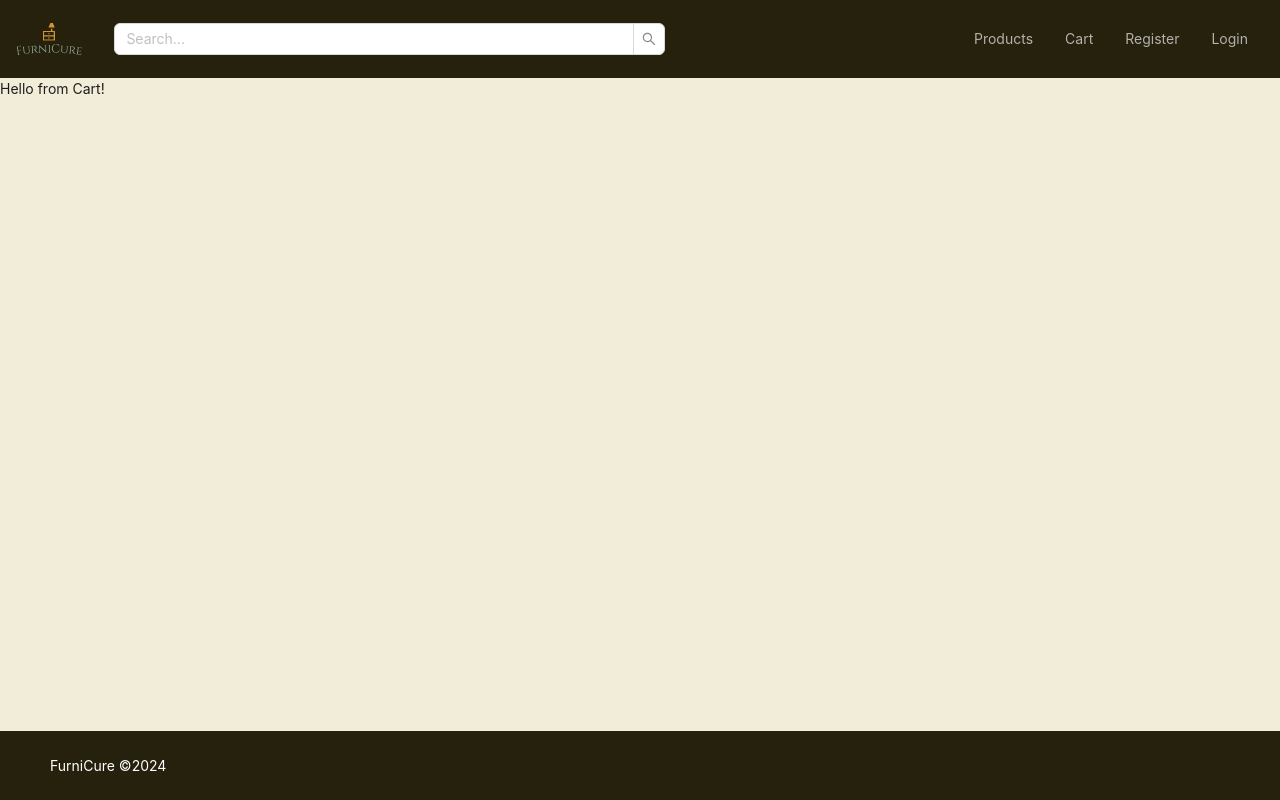
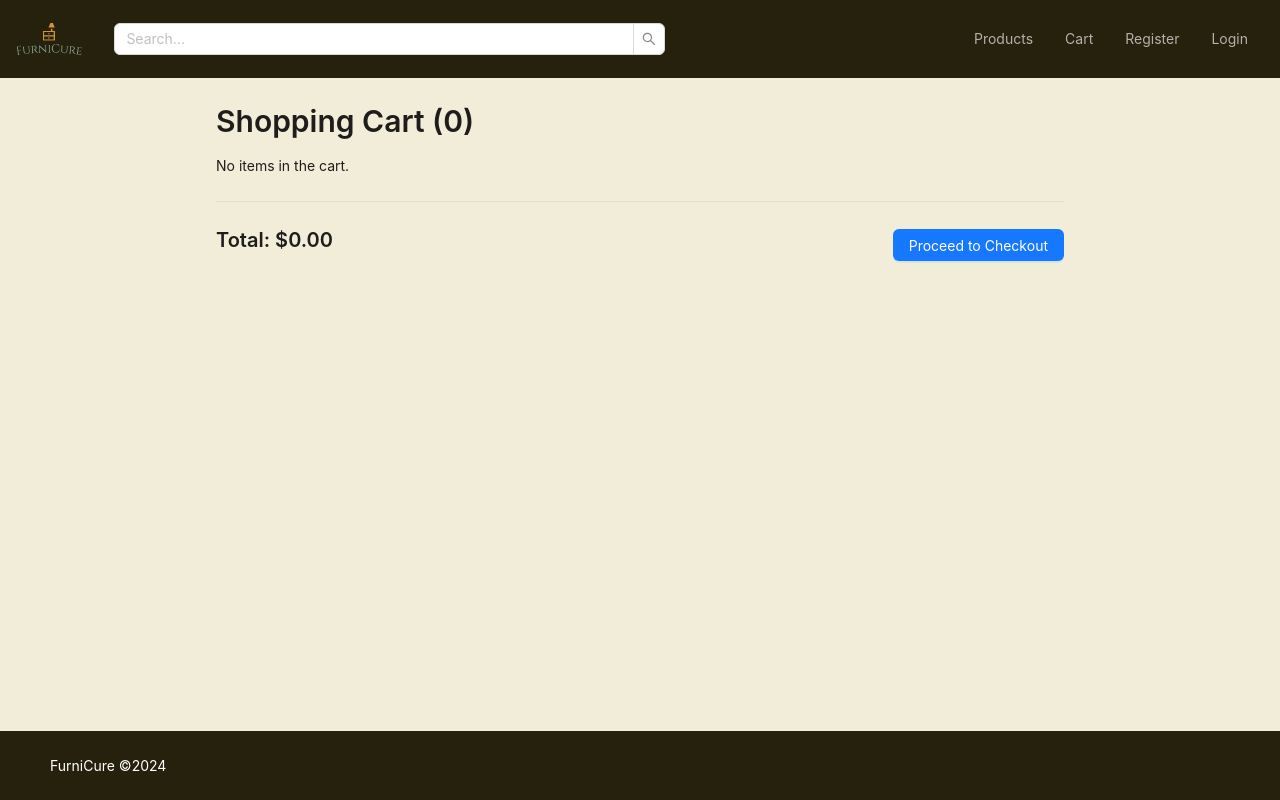
Before and after one commit to Velin-Apostolov/furnicure, a React (Vite) app in the folder client/: page /cart in a window 1280 px wide. Built offline with nearby package versions, Linux system fonts and the light colour scheme.

Commit message:
added cartContext and cart UI

```diff
--- a/client/src/App.jsx
+++ b/client/src/App.jsx
@@ -3,7 +3,7 @@ import AuthLayout from "./layouts/AuthLayout";
 import Home from "./components/User/Home/Home";
 import { Route, Routes } from 'react-router-dom';
 import ProductsPage from "./components/User/Products/ProductsPage";
-import Cart from "./components/User/Cart/Cart";
+import CartPage from "./components/User/Cart/CartPage";
 import Register from "./components/User/auth/Register/Register";
 import Login from "./components/User/auth/Login/Login";
 import Profile from "./components/User/Profile/Profile";
@@ -12,6 +12,7 @@ import AdminDashboard from "./components/Admin/AdminDashboard/AdminDashboard";
 import AdminProductForm from "./components/Admin/AdminProductForm/AdminProductForm";
 import { useLocation } from "react-router-dom";
 import { AuthProvider } from "./contexts/AuthContext";
+import CartProvider from "./contexts/CartContext";
 import Product from "./components/User/Products/Product/Product";
 
 function App() {
@@ -22,6 +23,7 @@ function App() {
   return (
     <>
       <AuthProvider>
+        <CartProvider>
           {isAuthRoute ? (
             <AuthLayout>
               <Routes>
@@ -35,7 +37,7 @@ function App() {
               <Routes>
                 <Route path="/" element={<Home />} />
                 <Route path="/products" element={<ProductsPage />} />
-              <Route path="/cart" element={<Cart />} />
+                <Route path="/cart" element={<CartPage />} />
                 <Route path="/register" element={<Register />} />
                 <Route path="/login" element={<Login />} />
                 <Route path="/profile" element={<Profile />} />
@@ -43,6 +45,7 @@ function App() {
               </Routes>
             </MainLayout>
           )}
+        </CartProvider>
       </AuthProvider>
     </>
   )
--- a/client/src/components/User/Cart/Cart.jsx
+++ /dev/null
@@ -1,7 +0,0 @@
-const Cart = () => {
-    return (
-        <h1>Hello from Cart!</h1>
-    )
-}
-
-export default Cart;
--- /dev/null
+++ b/client/src/components/User/Cart/CartItem.jsx
@@ -0,0 +1,33 @@
+import React from 'react';
+import { Card, Button, InputNumber } from 'antd';
+
+const CartItem = ({ item, onRemove, onQuantityChange }) => {
+  return (
+    <Card className="flex items-center mb-4 p-4 shadow-md rounded-md">
+      <img
+        src={item.image}
+        alt={item.name}
+        className="w-24 h-24 object-cover mr-4"
+      />
+      <div className="flex-1">
+        <h4 className="text-lg font-semibold">{item.name}</h4>
+        <p className="text-sm text-gray-600">{item.description}</p>
+        <p className="text-lg font-medium">Price: ${item.price.toFixed(2)}</p>
+        <div className="flex items-center mt-2">
+          <InputNumber
+            min={1}
+            value={item.quantity}
+            onChange={(value) => onQuantityChange(item.id, value)}
+            className="mr-2"
+          />
+          <Button type="link" onClick={() => onRemove(item.id)}>Remove</Button>
+        </div>
+      </div>
+      <div>
+        <strong className="text-lg">Subtotal: ${(item.price * item.quantity).toFixed(2)}</strong>
+      </div>
+    </Card>
+  );
+};
+
+export default CartItem;
--- /dev/null
+++ b/client/src/components/User/Cart/CartPage.jsx
@@ -0,0 +1,40 @@
+import React, { useContext } from 'react';
+import { Typography, Divider, Button } from 'antd';
+import CartItem from './CartItem';
+import { CartContext } from '../../../contexts/CartContext';
+
+const CartPage = () => {
+  const { cartItems } = useContext(CartContext);
+  const totalAmount = cartItems.reduce((total, item) => total + item.price * item.quantity, 0);
+
+  const onRemove = () => console.log('item removed');
+
+  const onQuantityChange = () => console.log('changed the quantity');
+
+  const onCheckout = () => console.log('going to checkout');
+
+  return (
+    <div className="p-6 max-w-4xl mx-auto">
+      <Typography.Title level={2}>Shopping Cart ({cartItems.length})</Typography.Title>
+      {cartItems.length === 0 ? (
+        <Typography.Text>No items in the cart.</Typography.Text>
+      ) : (
+        cartItems.map(item => (
+          <CartItem
+            key={item.id}
+            item={item}
+            onRemove={onRemove}
+            onQuantityChange={onQuantityChange}
+          />
+        ))
+      )}
+      <Divider />
+      <div className="flex justify-between items-center">
+        <Typography.Title level={4}>Total: ${totalAmount.toFixed(2)}</Typography.Title>
+        <Button type="primary" onClick={onCheckout}>Proceed to Checkout</Button>
+      </div>
+    </div>
+  );
+};
+
+export default CartPage;
--- /dev/null
+++ b/client/src/contexts/CartContext.jsx
@@ -0,0 +1,34 @@
+import { createContext, useState } from "react";
+
+export const CartContext = createContext();
+CartContext.displayName = 'CartContext';
+
+const CartProvider = ({ children }) => {
+    const [cartItems, setCartItems] = useState([]);
+
+    const addToCart = (item, purchaseQuantity) => {
+        if (purchaseQuantity > item.quantity) {
+            alert("Requested quantity exceeds available stock.");
+            return;
+        }
+        setCartItems((prevItems) => {
+            const existingItem = prevItems.find((i) => i._id === item._id);
+            if (existingItem) {
+                if (existingItem.purchaseQuantity + purchaseQuantity > item.quantity) {
+                    alert("Requested quantity exceeds available stock.");
+                    return prevItems;
+                }
+                return prevItems.map((i) =>
+                    i._id === item._id ? { ...i, purchaseQuantity: i.purchaseQuantity + purchaseQuantity } : i);
+            }
+            return [...prevItems, { ...item, purchaseQuantity }];
+        });
+    }
+    return (
+        <CartContext.Provider value={{ cartItems, setCartItems, addToCart }}>
+            {children}
+        </CartContext.Provider>
+    )
+}
+
+export default CartProvider;
```
Lines whose indentation alone changed are shown as unchanged.
